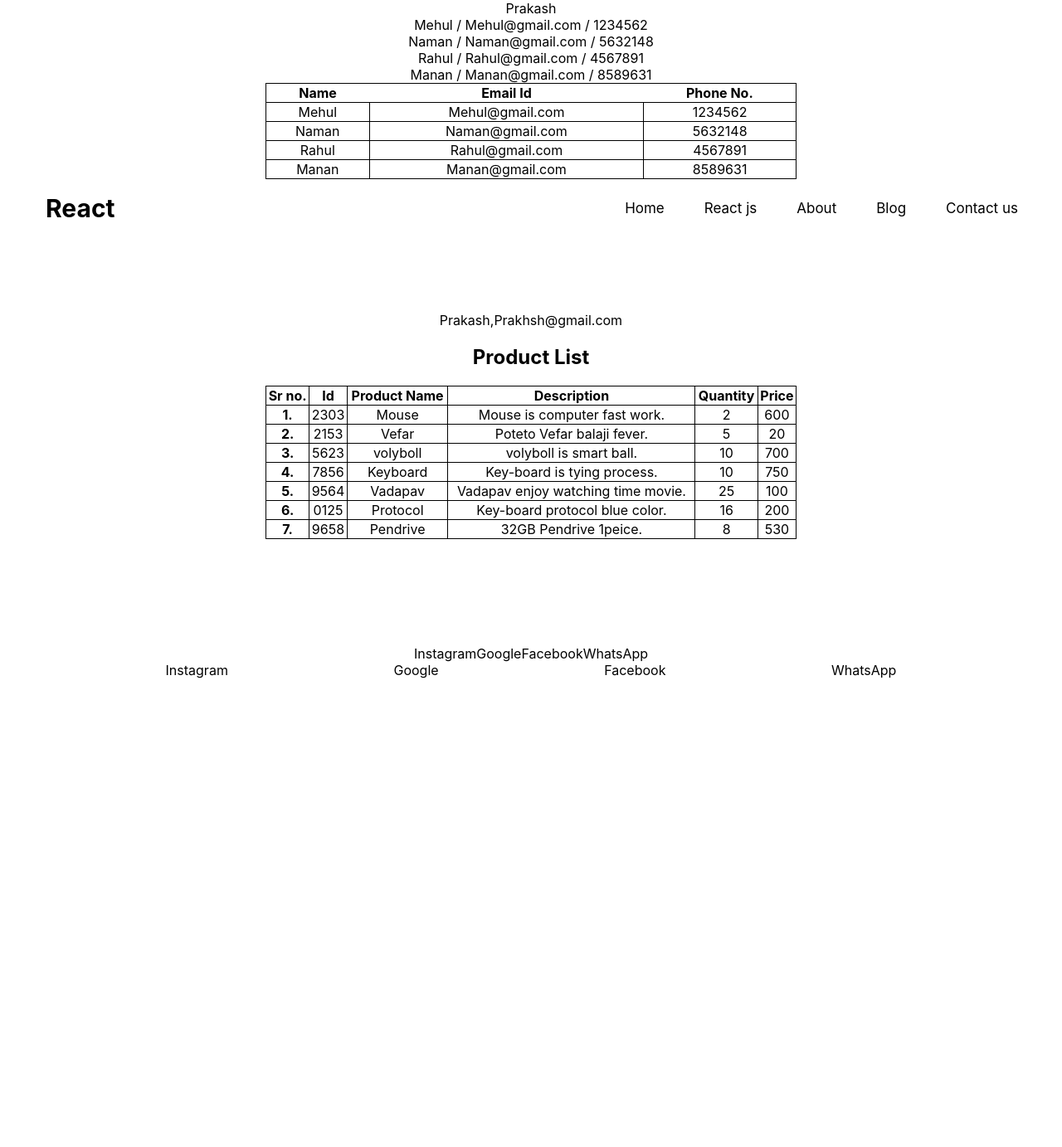
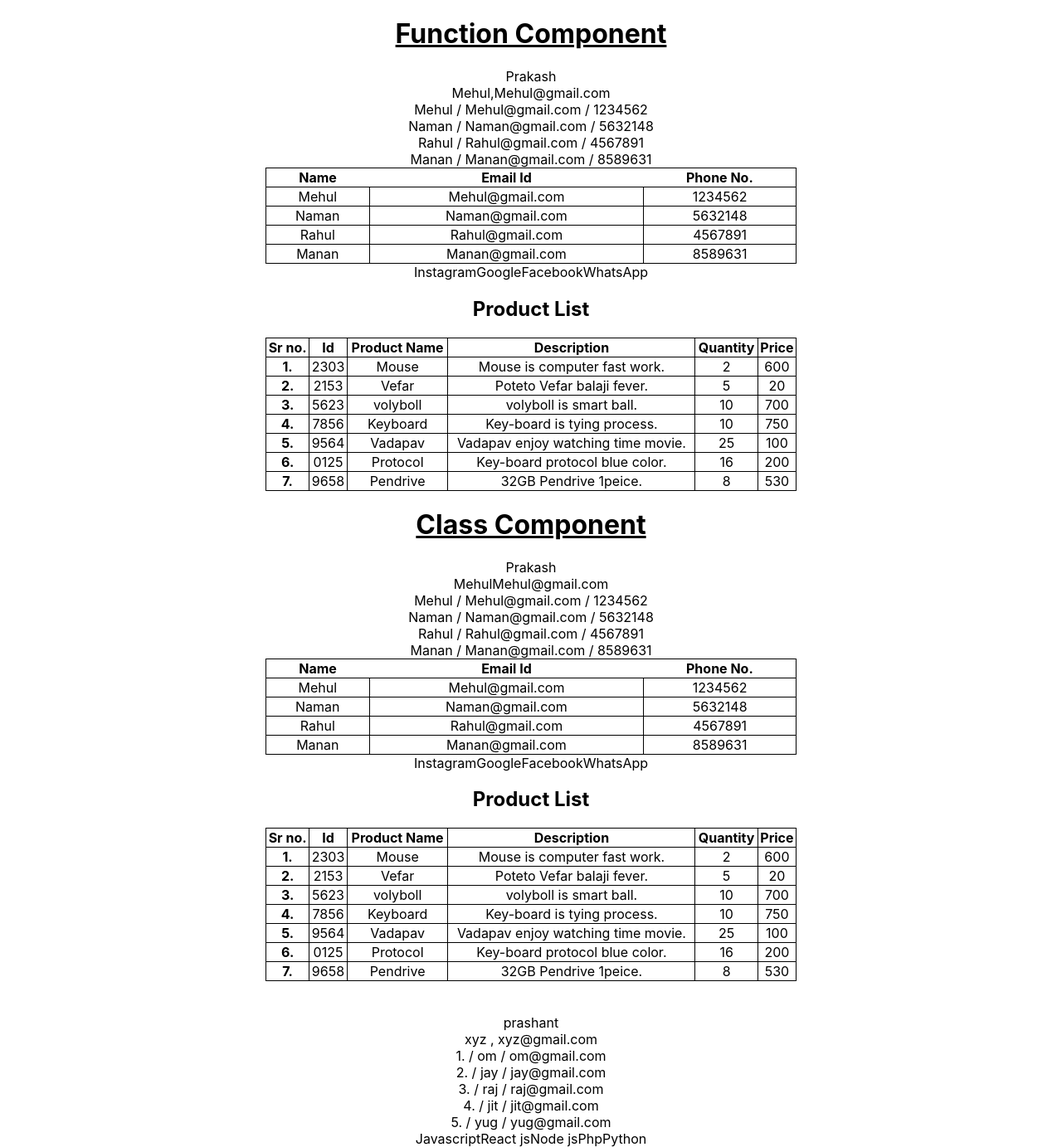
Before and after one commit to prashantmoliya/prashant, a React (Create React App) app: page / in a window 1280 px wide. Shown: the whole page at 83% size. Before the commit the page ends 818 px from the top, so only its background shows below. Built offline with nearby package versions, Linux system fonts and the light colour scheme.

Commit message:
23-02. -Function Components/ -Class Components

```diff
--- a/src/App.js
+++ b/src/App.js
@@ -1,41 +1,52 @@
 import logo from './logo.svg';
 import './App.css';
-import Header from './Header';
-import Product from './Product';
-import Footer from './Footer';
+// import Header from './Header';
+import Product from './Product';    // 1- Function Components
+import Product_ClassComponents from './Product_ClassComponents';    // 2- Class Components
+// import Footer from './Footer';
 
-  // 22-02-23/ Wednesday
-    // -State
-    // -Props
+  // 23-02-23/ Thursday
+    // -Function Components
+    // -Class Components
 
 function App() {
 
- // 1- State (Next day)
+ // 1- Function Components
 
-    // -Defination :-
-                    // Variable ni value ne update karavse.
-                    // React ma Ui ma value update karva maate "State" no use thay.
+    // -rafc
+    // -(Full Form) rafc :- React Arrow Function Components
+
+    // -atyar sudhi all js ni file ma function components no use karta hta.
 
 
 
 
- // 2- Props
+ // 2- Class Components
 
-    // (Full Form) Props :- Property
+    // -rcc
+    // -(Full Form) rcc :- React Class Components
 
-    // -Defination :-
-                    // Koi aek components ma value malti hoy ane tene children components ma value joti hoy tyare "Props" no use thay.
-
-    // -(main mathi children ma data pass karva.)
+    // -class components ma render() ni upar const,let,var no use thase nhi (let demo= "admin1"). tema sidhu variable name (demo= "admin1";) no use thase.
+    // -(const,var,let) ne badle (this.__) method use thase.
 
 
 
-  //1- Header.js
+
+
+
+  // 1- / 2-  Product.js / Product_ClassComponents.js (Props thi)
     // step-1 single element string
 
         const element= "Prakash";
 
-    // step-2 Array and multiple Object
+    // step-2 single Object
+
+        const object= {
+            name : "Mehul",
+            email : "Mehul@gmail.com",
+        };
+
+    // step-3 Array and multiple Object
 
         const array1= [{
             name : "Mehul",
@@ -58,18 +69,7 @@ function App() {
         },
         ];
 
-
-  //2- Product.js
-    // -single Object
-
-        const object= {
-            name : "Prakash",
-            email : "Prakhsh@gmail.com",
-        };
-
-
-  //3- Footer.js
-    // -Array and element string
+    // step-4 Array and element string
 
         const array2= ['Instagram','Google','Facebook','WhatsApp'];
 
@@ -79,15 +79,26 @@ function App() {
   return (
     <div className="App">
 
-    {/* 1. State */}
+  {/* (Props thi) /*}
+    {/* 1. Function Components */}
+
+        <Product Element={element} Object={object} Array1={array1} Array2={array2} />
+
+
+    {/* 2. Class Components */}
+
+        <Product_ClassComponents Element={element} Object={object} Array1={array1} Array2={array2} />
 
 
 
-    {/* 2. Props */}
 
-        <Header Element={element} Array1={array1} />    {/* single element string / Array and multiple Object */}
-        <Product Object={object} />    {/* single Object */}
-        <Footer Array2={array2} />    {/* Array and element string */}
+
+
+    {/* (Props) */}
+
+        {/* <Header Element={element} Array1={array1} />    {/* single element string / Array and multiple Object */}
+        {/* <Product Object={object} />    {/* single Object */}
+        {/* <Footer Array2={array2} />    {/* Array and element string */}
 
 
 
--- a/src/Product.js
+++ b/src/Product.js
@@ -29,12 +29,59 @@ const Product = (props) => {
   return (
     <div className="App">
 
-    {/* -single Object */}
+        <h1><u>Function Component</u></h1>
+
+    {/* step-1 single element string */}
+
+        <div>{props.Element}</div>
+
+    {/* step-2 single Object */}
 
         <div>
            {props.Object.name},
            {props.Object.email}
         </div>
+
+    {/* step-3 Array and multiple Object */}
+
+      {/* -simple */}
+
+        <div>
+            {
+                props.Array1.map((i)=>{
+                    return <div>{i.name} / {i.email} / {i.phone}</div>
+                })
+            }
+        </div>
+
+      {/* -table */}
+
+        <table>
+            <thead>
+                <tr>
+                    <th>Name</th>
+                    <th>Email Id</th>
+                    <th>Phone No.</th>
+                </tr>
+            </thead>
+            <tbody>
+                {
+                    props.Array1.map((i)=>{
+                        return(
+                            <tr>
+                                <td>{i.name}</td>
+                                <td>{i.email}</td>
+                                <td>{i.phone}</td>
+                            </tr>
+                        )
+                    })
+                }
+            </tbody>
+        </table>
+
+    {/* step-4 Array and element string */}
+
+        <div>{props.Array2}</div>
 
 
 
--- /dev/null
+++ b/src/Product_ClassComponents.js
@@ -0,0 +1,187 @@
+import React, { Component } from 'react'
+
+class Product_ClassComponents extends Component {
+
+    constructor(props){
+        super(props);
+
+        console.log("Product_ClassComponents(Props)++", props);
+    }
+
+
+    product= [
+        {
+            id : "2303",
+            name : "Mouse",
+            description : "Mouse is computer fast work.",
+            quantity : 2,
+            price : 600,
+        },
+        { id : "2153", name : "Vefar", description : "Poteto Vefar balaji fever.", quantity : 5, price : 20, },
+        { id : "5623", name : "volyboll", description : "volyboll is smart ball.", quantity : 10, price : 700, },
+        { id : "7856", name : "Keyboard", description : "Key-board is tying process.", quantity : 10, price : 750, },
+        { id : "9564", name : "Vadapav", description : "Vadapav enjoy watching time movie.", quantity : 25, price : 100, },
+        { id : "0125", name : "Protocol", description : "Key-board protocol blue color.", quantity : 16, price : 200, },
+        { id : "9658", name : "Pendrive", description : "32GB Pendrive 1peice.", quantity : 8, price : 530, },
+    ];
+
+
+
+
+ // Class Components thi data(value) display
+  // 1- simple element string
+
+    demo= "prashant"
+
+  // 2- Object
+
+    obj= {
+        name : "xyz",
+        email : "xyz@gmail.com"
+    }
+
+  // 3- Array
+    // -multiple object
+
+    arr1= [
+        { id : 1, name : "om", email : "om@gmail.com"},
+        { id : 2, name : "jay", email : "jay@gmail.com"},
+        { id : 3, name : "raj", email : "raj@gmail.com"},
+        { id : 4, name : "jit", email : "jit@gmail.com"},
+        { id : 5, name : "yug", email : "yug@gmail.com"},
+    ];
+
+    // -element string
+
+    arr2= ["Javascript", "React js", "Node js", "Php", "Python"];
+
+
+
+
+    render() {
+    return (
+      <div className="App">
+
+          <h1><u>Class Component</u></h1>
+
+      {/* step-1 single element string */}
+
+          <div>{this.props.Element}</div>
+
+      {/* step-2 single Object */}
+
+          <div>
+              {this.props.Object.name}
+              {this.props.Object.email}
+          </div>
+
+      {/* step-3 Array and multiple Object */}
+
+        {/* -simple */}
+
+          <div>
+              {
+                  this.props.Array1.map((i)=>{
+                      return <div>{i.name} / {i.email} / {i.phone}</div>
+                  })
+              }
+          </div>
+
+        {/* -table */}
+
+          <table>
+              <thead>
+                  <tr>
+                      <th>Name</th>
+                      <th>Email Id</th>
+                      <th>Phone No.</th>
+                  </tr>
+              </thead>
+              <tbody>
+                  {
+                      this.props.Array1.map((i)=>{
+                          return(
+                              <tr>
+                                  <td>{i.name}</td>
+                                  <td>{i.email}</td>
+                                  <td>{i.phone}</td>
+                              </tr>
+                          )
+                      })
+                  }
+              </tbody>
+          </table>
+
+      {/* step-4 Array and element string */}
+
+          <div>{this.props.Array2}</div>
+
+
+
+           <h2>Product List</h2>
+
+           <table>
+               <thead>
+                   <tr>
+                       <td>Sr no.</td>
+                       <td>Id</td>
+                       <td>Product Name</td>
+                       <td>Description</td>
+                       <td>Quantity</td>
+                       <td>Price</td>
+                   </tr>
+               </thead>
+               <tbody>
+                   {
+                       this.product.map((i,index)=>{
+                           return(
+                               <tr>
+                                   <td> <b>{index + 1+"."}</b> </td>
+                                   <td> {i.id} </td>
+                                   <td> {i.name} </td>
+                                   <td> {i.description} </td>
+                                   <td> {i.quantity} </td>
+                                   <td> {i.price} </td>
+                               </tr>
+                           )
+                       })
+                   }
+               </tbody>
+           </table><br/><br/>
+
+
+
+
+    {/* Class Components thi data(value) display */}
+      {/* 1. simple element string */}
+
+        <div>{this.demo}</div>
+
+      {/* 2. Object */}
+
+        <div>{this.obj.name} , {this.obj.email}</div>
+
+      {/* 3. Array */}
+        {/* -multiple object */}
+
+        <div>
+            {
+                this.arr1.map((i)=>{
+                    return <div>{i.id + "."} / {i.name} / {i.email}</div>
+                })
+            }
+        </div>
+
+        {/* -element string */}
+
+        <div>{this.arr2}</div>
+
+
+
+
+      </div>
+    );
+  }
+}
+
+export default Product_ClassComponents;
```
